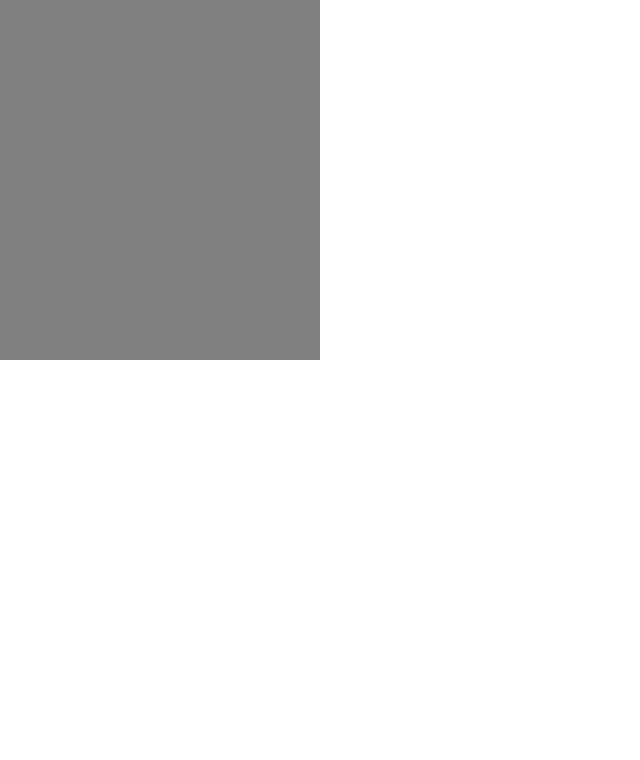
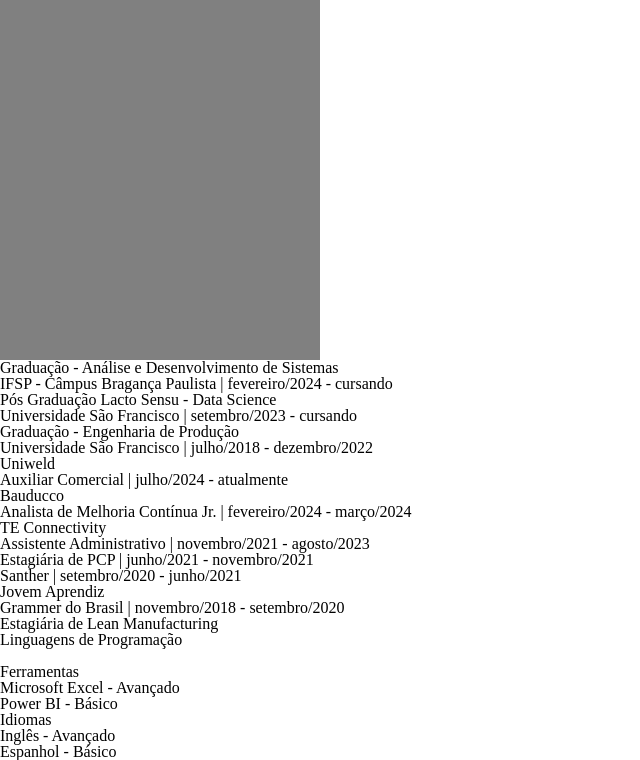
Before and after one commit to vicotirah/cv, a plain HTML site: page index.html in a window 1280 px wide. Shown: the part 500-1260 px from the top of the page, without its empty margins (0-640 px from the left). Before the commit the page ends 860 px from the top, so only its background shows below. Drawn offline with Linux system fonts and the light colour scheme.

Commit message:
inserindo informações

```diff
--- a/index.html
+++ b/index.html
@@ -15,8 +15,8 @@
     <header>
         <ul class="lista__cab">
             <li>Sobre mim</li>
+            <li>Formação Acadêmica</li>
             <li>Experiência Profissional</li>
-            <li>Formação Acadêmica</li>
             <li>Conhecimentos</li>
             <li>Contato</li>
         </ul>
@@ -45,6 +45,52 @@
         <div class="coluna__movel"></div>
     </section>
 
+    <section>
+        <div id="sobre__mim"></div>
+        <div id="formacaoacad">
+            <h4>Graduação - Análise e Desenvolvimento de Sistemas</h4>
+            <h3>IFSP - Câmpus Bragança Paulista | fevereiro/2024 - cursando</h3>
+
+            <h4>Pós Graduação Lacto Sensu - Data Science</h4>
+            <h3>Universidade São Francisco | setembro/2023 - cursando</h3>
+
+            <h4>Graduação - Engenharia de Produção</h4>
+            <h3>Universidade São Francisco | julho/2018 - dezembro/2022</h3>
+
+        </div>
+        <div id="expprofissional">
+            <h4>Uniweld</h4>
+            <h3>Auxiliar Comercial | julho/2024 - atualmente </h3>
+
+            <h4>Bauducco</h4>
+            <h3>Analista de Melhoria Contínua Jr. | fevereiro/2024 - março/2024</h3>
+
+            <h4>TE Connectivity</h4>
+            <h3>Assistente Administrativo | novembro/2021 - agosto/2023</h3>
+            <h3>Estagiária de PCP | junho/2021 - novembro/2021</h3>
+
+            <h4>Santher | setembro/2020 - junho/2021</h4>
+            <h3>Jovem Aprendiz</h3>
+
+            <h4>Grammer do Brasil | novembro/2018 - setembro/2020</h4>
+            <h3>Estagiária de Lean Manufacturing</h3>
+        </div>
+
+        <div id="conhec">
+            <h4>Linguagens de Programação</h4>
+            <img id="python">
+            <img id="c">
+            <img id="html">
+            <img id="css">
+            <img id="mySQL">
+            <h4>Ferramentas</h4>
+            <h3>Microsoft Excel - Avançado</h3>
+            <h3>Power BI - Básico</h3>
+            <h4>Idiomas</h4>
+            <h3>Inglês - Avançado</h3>
+            <h3>Espanhol - Básico</h3>
+        </div>
+    </section>
 
 </body>
 
```
